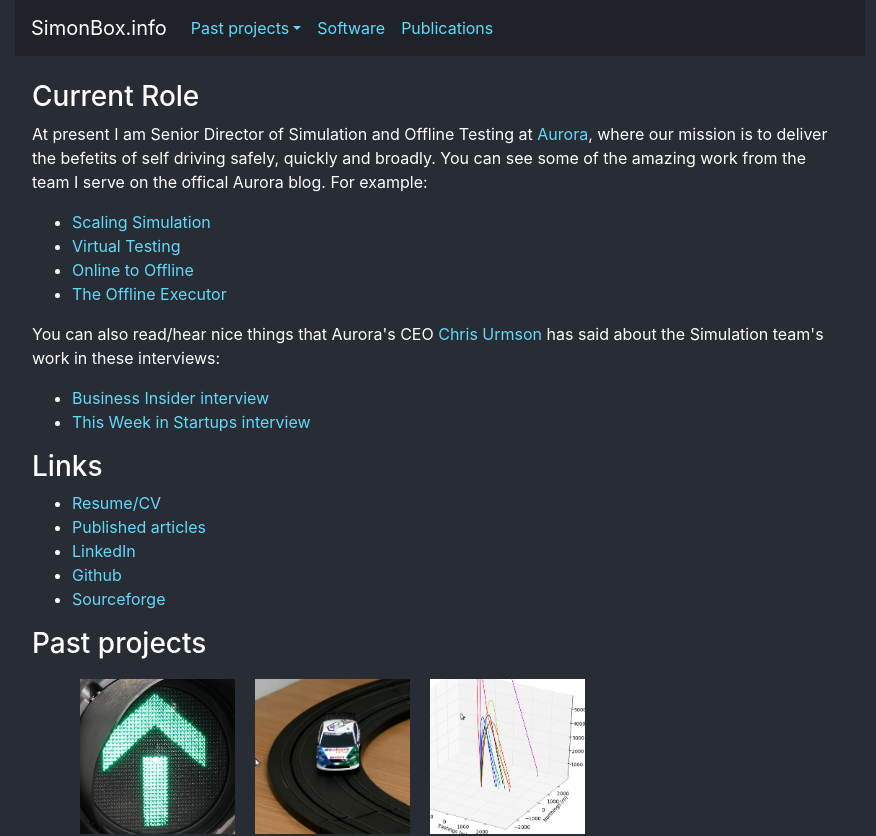
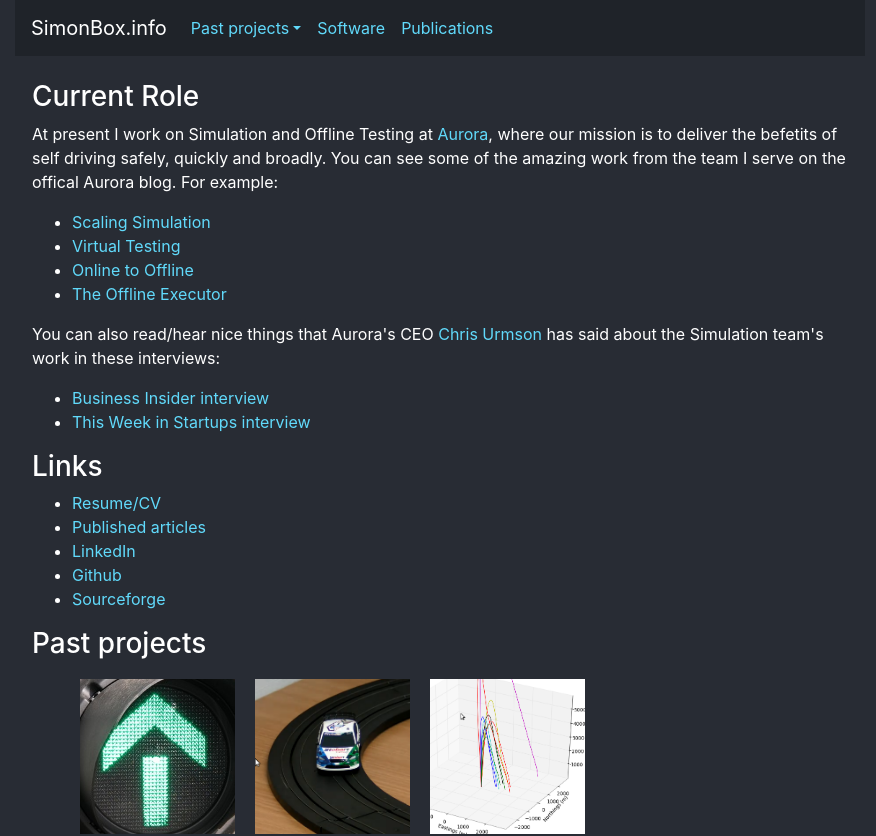
Before and after one commit to SimonBox/simonboxdotinfo, a React (Create React App) app: page / in a window 1280 px wide. Shown: the top 836 px of the page, without its empty margins (200-1076 px from the left). Built offline with nearby package versions, Linux system fonts and the light colour scheme.

Commit message:
title redaction

```diff
--- a/src/pages/home.js
+++ b/src/pages/home.js
@@ -16,7 +16,7 @@ class Home extends Page{
         return(
             <div>
                 <h3>Current Role</h3>
-                <p>At present I am Senior Director of Simulation and Offline Testing at <a href="https://aurora.tech">Aurora</a>, where our mission is to deliver the befetits of self driving safely, quickly and broadly. You can see some of the amazing work from the team I serve on the offical Aurora blog. For example:</p>
+                <p>At present I work on Simulation and Offline Testing at <a href="https://aurora.tech">Aurora</a>, where our mission is to deliver the befetits of self driving safely, quickly and broadly. You can see some of the amazing work from the team I serve on the offical Aurora blog. For example:</p>
                 <ul>
                 <li><a href="https://aurora.tech/blog/scaling-simulation">Scaling Simulation</a></li>
                 <li><a href="https://aurora.tech/blog/virtual-testing-the-invisible-accelerator">Virtual Testing</a></li>
```
